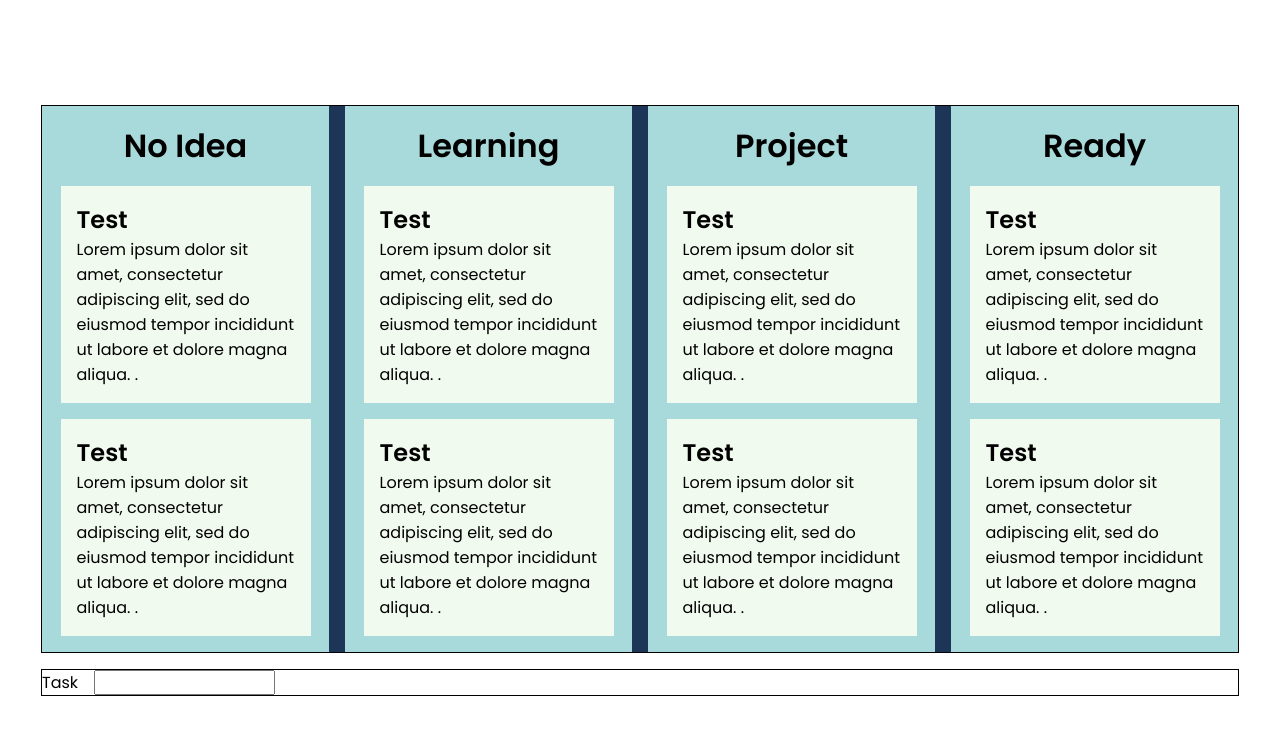
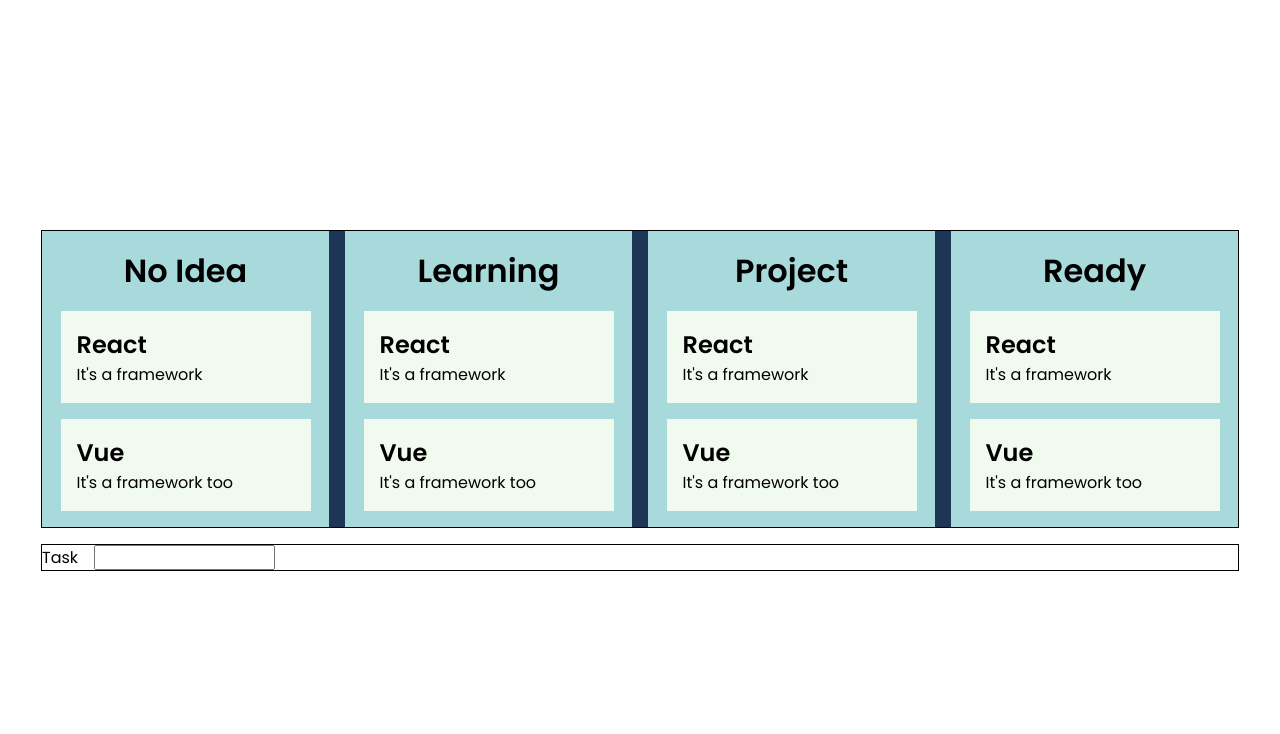
Before and after one commit to mariangz/learning-app, a JavaScript app: page / in a window 1280 px wide. Shown: the top 734 px of the page. Built offline with nearby package versions, Linux system fonts and the light colour scheme.

Commit message:
add rendering list

```diff
--- a/src/Card.js
+++ b/src/Card.js
@@ -1,11 +1,14 @@
 import Task from './Task';
+import { data } from './data';
 
 export default function Card({ title }) {
+  const dataList = data.map((item) => (
+    <Task title={item.title} description={item.description} />
+  ));
   return (
     <div className="card">
       <h1>{title}</h1>
-      <Task />
-      <Task />
+      {dataList}
     </div>
   );
 }
--- a/src/Task.js
+++ b/src/Task.js
@@ -1,11 +1,8 @@
-export default function Task({ task, description }) {
+export default function Task({ title, description }) {
   return (
     <div className="task">
-      <h2>Test</h2>
-      <p>
-        Lorem ipsum dolor sit amet, consectetur adipiscing elit, sed do eiusmod
-        tempor incididunt ut labore et dolore magna aliqua. .
-      </p>
+      <h2>{title}</h2>
+      <p>{description}</p>
     </div>
   );
 }
--- a/src/data.js
+++ b/src/data.js
@@ -1,7 +1,7 @@
 export const data = [
   {
     id: 1,
-    title: 'Svelte',
+    title: 'React',
     description: "It's a framework",
   },
   {
```
